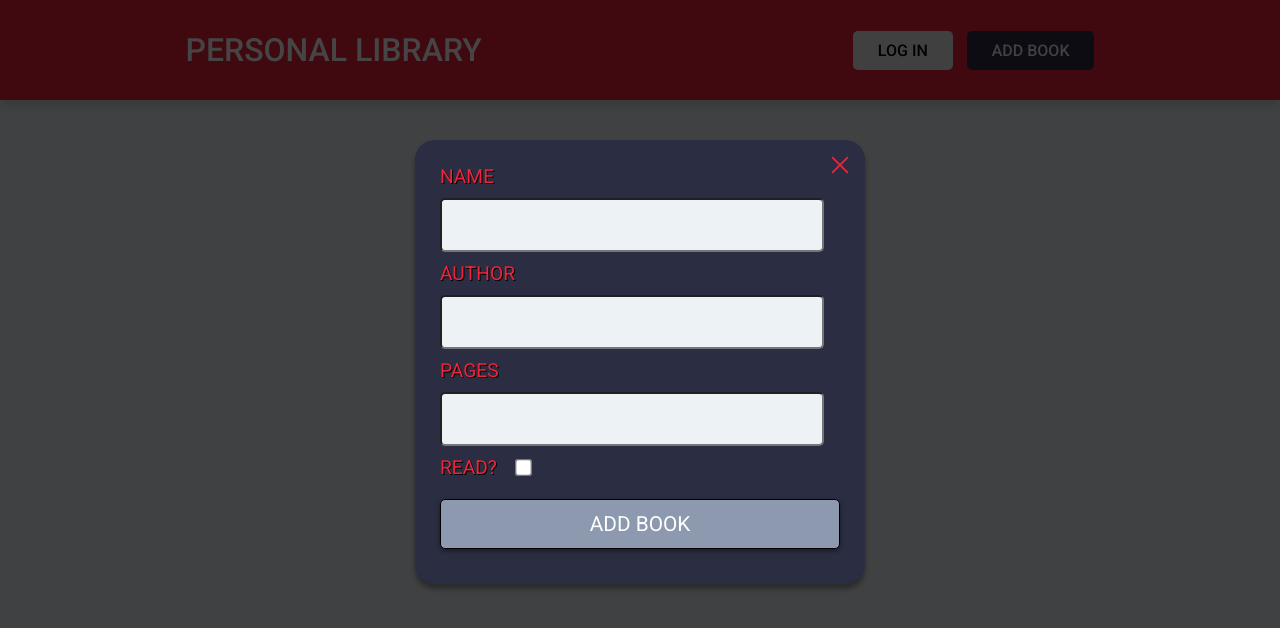
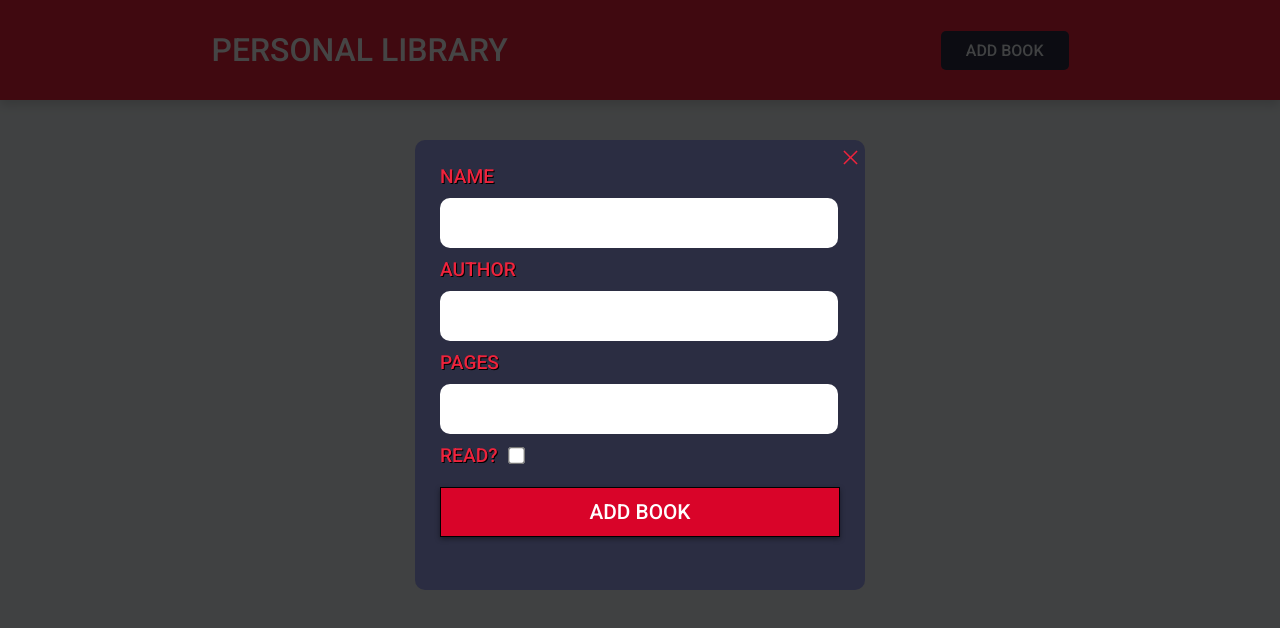
Before and after one commit to Quazf1x/Personal-Library, a plain HTML site: page index.html in a window 1280 px wide. Both pictures are taken after a click on the button "ADD BOOK". Drawn offline with Linux system fonts and the light colour scheme.

Commit message:
Ver 0.3.6 redone some things from scratch

```diff
--- a/app.js
+++ b/app.js
@@ -4,6 +4,7 @@ const addBookWindow = document.querySelector('.add-book-popup');
 const overlay = document.querySelector('.overlay');
 const closeBookWindowBtn = document.querySelector('#add-book-popup-close');
 const addBookToLibraryBtn = document.querySelector('#popup-add-btn');
+const windowForm= document.querySelector('.add-book-popup');
 
 let userLibrary = [];
 
@@ -28,6 +29,7 @@ const addBookToLibrary = (book) => {
 const openBookWindow = () => {
   overlay.classList.add('popup-active');
   addBookWindow.classList.add('popup-active');
+  windowForm.reset();
 }
 
 const closeBookWindow = () => {
@@ -44,22 +46,20 @@ const getBookFromInput = () =>{
   return new Book(name, author, pagesCount, status);
 }
 
-const createBookCard = (book) => {
+  const createBookCard = (book) => {
 
   //Creating elements
 
   const bookCard = document.createElement('div');
   const bookCardDeleteBtn = document.createElement('img');
 
-  const bookNameCategory = document.createElement('h2');
-  const bookName = document.createElement('p');
+  const bookName = document.createElement('span');
 
-  const bookAuthorCategory = document.createElement('h2');
-  const bookAuthor = document.createElement('p');
+  const bookAuthor = document.createElement('span');
 
-  const bookPagesCategory = document.createElement('h2');
-  const bookPages = document.createElement('p');
+  const bookPages = document.createElement('span');
 
+  const bookStatusWrapper = document.createElement('div');
   const bookStatus = document.createElement('button');
 
  //Adding classes
@@ -68,44 +68,40 @@ const createBookCard = (book) => {
   bookCardDeleteBtn.classList.add('delete-button');
   bookCardDeleteBtn.setAttribute('src','img/close.svg');
 
-  bookNameCategory.classList.add('book-property-name');
   bookName.classList.add('book-property');
-
-  bookAuthorCategory.classList.add('book-property-name');
   bookAuthor.classList.add('book-property');
-
-  bookPagesCategory.classList.add('book-property-name');
   bookPages.classList.add('book-property');
 
   bookStatus.classList.add('book-status');
 
   //Filling the elements
 
-  bookNameCategory.textContent = 'Name';
-  bookName.textContent = book.name;
-  bookAuthorCategory.textContent = 'Author';
-  bookAuthor.textContent = book.author;
-  bookPagesCategory.textContent = 'Pages';
-  bookPages.textContent = book.pagesCount;
+
+  bookName.textContent = `Name: ${book.name}`;
+
+  bookAuthor.textContent = `Author: ${book.author}`;
+
+  bookPages.textContent = `Pages: ${book.pagesCount}`;
 
 
   if (book.readStatus) {
     bookStatus.textContent = 'Read';
     bookCard.classList.add('book-read');
+    bookStatus.classList.add('status-read');
   } else {
     bookStatus.textContent = 'Not read';
   }
 
   //Adding elements to DOM
+
+  bookStatusWrapper.appendChild(bookStatus);
+
   bookCard.append(
     bookCardDeleteBtn,
-    bookNameCategory,
     bookName,
-    bookAuthorCategory,
     bookAuthor,
-    bookPagesCategory,
     bookPages,
-    bookStatus);
+    bookStatusWrapper);
   bookGrid.appendChild(bookCard);
 }
 
@@ -121,7 +117,6 @@ addBookToLibraryBtn.addEventListener('click',(e)=>{
   e.preventDefault();
   const newBook = getBookFromInput();
   addBookToLibrary(newBook);
-  console.log(userLibrary);
   createBookCard(newBook);
   closeBookWindow();
 })
--- a/index.html
+++ b/index.html
@@ -18,39 +18,36 @@
   <header>
     <h1>Personal library</h1>
     <div id="header-buttons">
-      <button id="login-button" class="header-button"> Log In</button>
       <button id="add-book-button" class="header-button"> Add Book</button></div>
   </header>
   <main>
     <form class="add-book-popup">
       <img id="add-book-popup-close" class="delete-button" src="img/close.svg">
-        <label for="name-input" class="book-property-name">name</label>
-          <input id="name-input" class="book-property" required>
-        <label for="author-input" class="book-property-name">Author</label>
-          <input id="author-input" class="book-property" required>
-        <label for="pages-input" class="book-property-name">Pages</label>
-          <input id="pages-input" type="number" class="book-property" required>
+        <label for="name-input">name</label>
+          <input type="text" id="name-input" required>
+        <label for="author-input">Author</label>
+          <input type="text"  id="author-input" required>
+        <label for="pages-input">Pages</label>
+          <input type="number" id="pages-input" required>
           <div class="popup-checkbox-wrapper">
-            <label for="read-status" class="book-property-name">Read?</label>
-              <input id="read-status" class="popup-checkbox" type="checkbox">
+            <label for="read-status">Read?</label>
+              <input type="checkbox" id="read-status" class="popup-checkbox">
           </div>
-        <button type="submit" id="popup-add-btn" class="book-status ">Add book</button>
+        <button type="submit" id="popup-add-btn" class="book-status">Add book</button>
     </form>
 
     <div id="grid-wrapper">
     <!--  <div class="book-card book-read">
         <img class="delete-button" src="img/close.svg">
-        <h2 class="book-property-name">name</h2>
-        <p class="book-property book-author">
-          sunny day
-        </p>
-        <h2 class="book-property-name">Author</h2>
-        <p class="book-property book-name">
-          steven e</p>
-          <h2 class="book-property-name">Pages</h2>
-        <p class="book-property book-pages">
-          49</p>
-        <button class="book-status read">read</button>
+        <span class="book-property">
+            Name: No Matter How Much You Promise to Cook or Pay the Rent You Blew
+            It Cauze Bill Bailey Ain’t Never Coming
+             Home Again; A Symphonic Novel </span>
+        <span class="book-property"> by Edgardo Vega Yunqué </span>
+        <span class="book-property">Pages: 54545</span>
+        <div>
+        <button class="book-status status-read">read</button>
+      </div>
       </div> -->
     </div>
   </main>
--- a/styles.css
+++ b/styles.css
@@ -11,6 +11,7 @@
   margin: 0;
   padding: 0;
   font-family: 'Roboto', sans-serif;
+  font-weight: 500;
 }
 
 body{
@@ -44,11 +45,6 @@ header h1{
   padding: 10px 25px;
   text-transform: uppercase;
   transition: all .2s;
-}
-
-#login-button:hover{
-  background-color: var(--dark-blue);
-  color: var(--main-color);
 }
 
 #add-book-button{
@@ -88,22 +84,97 @@ main{
   width: 70%;
 }
 
-/*BOOK CARDS AND POPUP*/
+/*BOOK CARDS*/
 
-.book-card,.add-book-popup{
+.book-card {
   background-color: var(--dark-blue);
   border-radius: 20px;
-  box-shadow: 0px 5px 5px #00000058;
-  padding: 25px 25px 25px 25px;
+  display: grid;
+  grid-template-rows: 1fr 1fr 1fr 50px;
+  gap: 20px;
+  padding: 25px;
+  position: relative;
+  max-width: 500px;
+  height: 350px;
 }
+
+.book-property {
+  align-items: center;
+  background-color: white;
+  border-radius: 5px;
+  word-break: break-all;
+  white-space: normal;
+  font-size: 1.1rem;
+  display: flex;
+  padding: 0 10px;
+}
+
+.delete-button {
+  cursor: pointer;
+  position: absolute;
+  top:5px;
+  right: 2px;
+  width: 25px;
+}
+
+
+.book-read {
+  background-image: linear-gradient(210deg,var(--dark-blue) 20%,var(--dark-red));
+}
+
+/*status button*/
+
+.book-card > div {
+  display: flex;
+  align-items: end;
+  justify-content: center;
+}
+
+.book-status{
+  border: 1px solid black;
+  cursor: pointer;
+  color: var(--white-color);
+  background-color: var(--dark-red);
+  box-shadow: 0 2px 5px rgba(0, 0, 0, 0.429);
+  font-size: 1.3rem;
+  text-transform: uppercase;
+  transition: all ease-out .15s;
+  margin-top: 20px;
+  height: 50px;
+  width: 100%;
+}
+
+.book-status:active{
+  transform: scale(.9);
+}
+
+.status-read{
+  background-color: var(--dark-blue);
+}
+
 /*POPUP*/
 
-.add-book-popup{
+.add-book-popup {
+  background-color: var(--dark-blue);
+  border-radius: 10px;
+  display: flex;
+  flex-direction: column;
+  transform: scale(0);
+  transition: all .2s ease-in;
+  height: 400px;
+  padding: 25px;
   position: absolute;
   width: clamp(200px,60%,400px);
-  transform: scale(0);
-  transition: all .2s ease-in;
   z-index: 2;
+}
+
+.add-book-popup label{
+  margin: 0;
+  width: 50px;
+  color: var(--bright-red);
+  font-size: 1.2rem;
+  text-shadow: 1px 1px 0px black;
+  text-transform: uppercase;
 }
 
 .popup-active{
@@ -111,7 +182,18 @@ main{
 }
 
 .add-book-popup input{
+  outline: none;
   width: 95%;
+}
+
+.add-book-popup input[type='text'], .add-book-popup input[type='number']{
+  border-radius: 10px;
+  border: none;
+  font-size: 1.3rem;
+  padding-left: 10px;
+  height: 50px;
+  margin: 10px 0;
+  width: 97%;
 }
 
 .popup-checkbox-wrapper{
@@ -124,76 +206,7 @@ main{
   margin-left: 20px;
 }
 
-#popup-add-btn{
-  background-color: var(--grey);
-}
 
-/*BOOK CARDS*/
-
-.book-card{
-  display: flex;
-  flex-direction: column;
-  position: relative;
-
-}
-
-.book-read{
-  background-image: linear-gradient(210deg,var(--dark-blue) 20%,var(--dark-red));
-}
-
-.delete-button{
-  cursor: pointer;
-  height: 30px;
-
-  position: absolute;
-  right: 10px;
-  top: 10px;
-  transition: all .25s;
-}
-
-.delete-button:active{
-  transform: scale(0.8);
-}
-
-.book-property,.book-status{
-  border-radius: 5px;
-  font-size: 1.3rem;
-  margin: 10px 0;
-  min-height: 50px;
-}
-
-.book-property{
-  align-items: center;
-  background-color: var(--main-color);
-  display: inline-block;
-  word-wrap: break-word;
-}
-
-.book-status{
-  border: 1px solid black;
-  cursor: pointer;
-  color: var(--white-color);
-  background-color: var(--dark-blue);
-  box-shadow: 0 2px 5px rgba(0, 0, 0, 0.429);
-  text-transform: uppercase;
-  transition: all ease-out .15s;
-  margin-top: 20px;
-  width: 100%;
-}
-
-.book-status:active{
-  transform: scale(.9);
-}
-
-
-.book-property-name{
-  margin: 0;
-  color: var(--bright-red);
-  font-size: 1.2rem;
-  text-shadow: 1px 1px 0px black;
-  text-transform: uppercase;
-  top:-24px;
-}
 
 @media only screen and (max-width: 540px){
 
```
